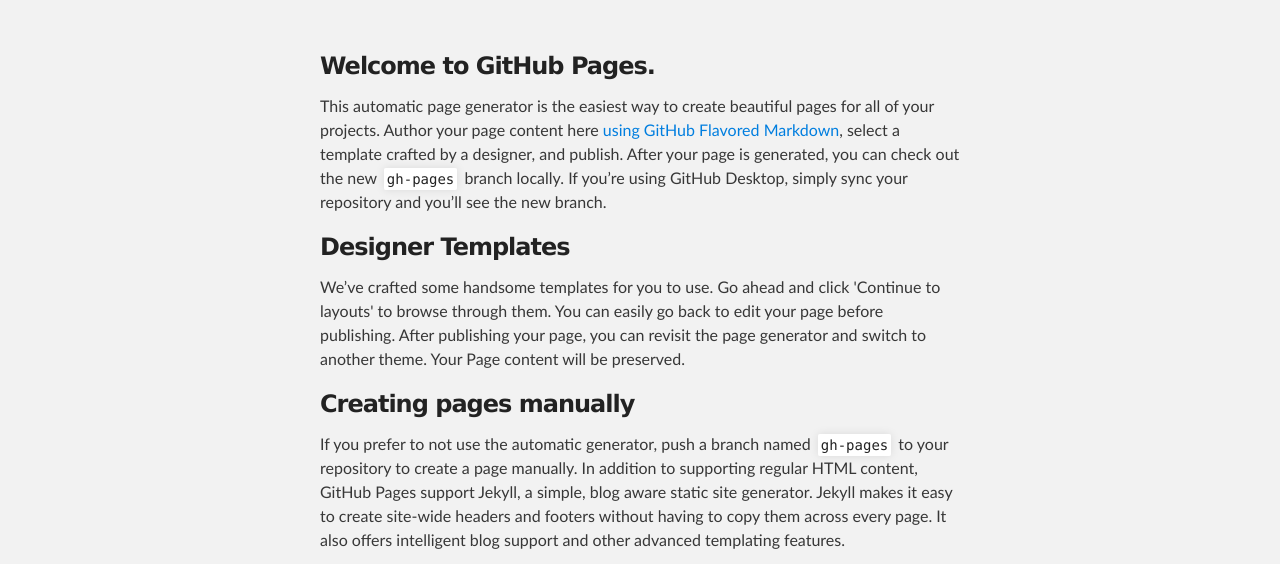
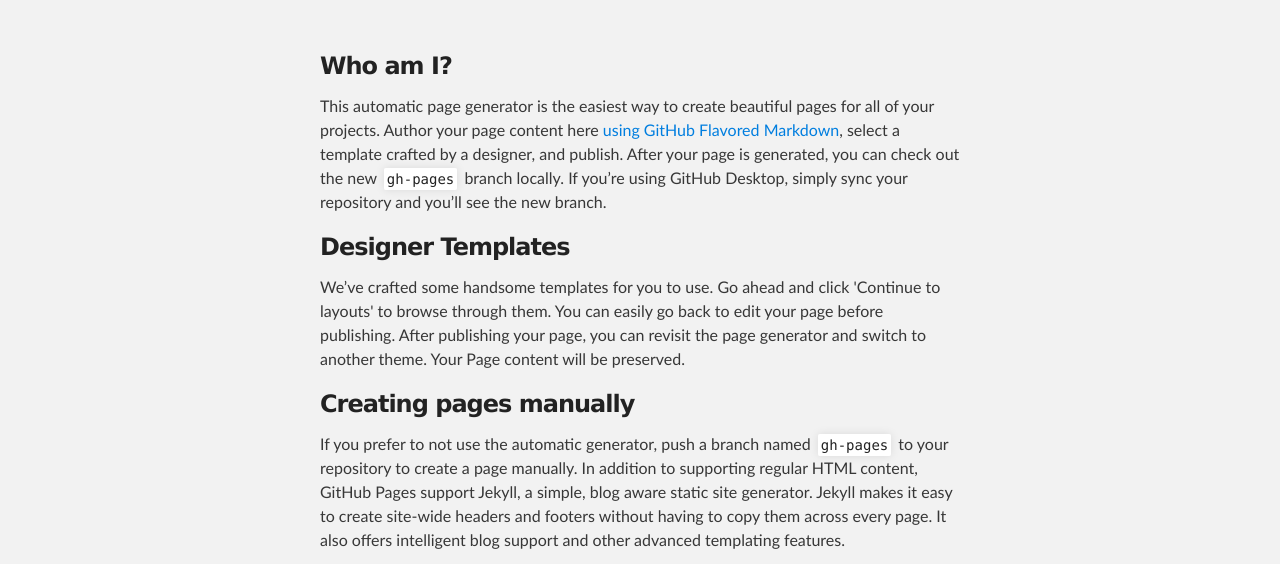
Before and after one commit to vazili89/vazili89.github.io, a plain HTML site: page index.html in a window 1280 px wide. Shown: the part 212-776 px from the top of the page. Drawn offline with Linux system fonts and the light colour scheme.

Commit message:
updated first paragraph title

```diff
--- a/index.html
+++ b/index.html
@@ -28,7 +28,7 @@
     <div id="main_content_wrap" class="outer">
       <section id="main_content" class="inner">
         <h3>
-<a id="welcome-to-github-pages" class="anchor" href="#welcome-to-github-pages" aria-hidden="true"><span aria-hidden="true" class="octicon octicon-link"></span></a>Welcome to GitHub Pages.</h3>
+<a id="Who-am-I?" class="anchor" href="#Who-am-I?" aria-hidden="true"><span aria-hidden="true" class="octicon octicon-link"></span></a>Who am I?</h3>
 
 <p>This automatic page generator is the easiest way to create beautiful pages for all of your projects. Author your page content here <a href="https://guides.github.com/features/mastering-markdown/">using GitHub Flavored Markdown</a>, select a template crafted by a designer, and publish. After your page is generated, you can check out the new <code>gh-pages</code> branch locally. If you’re using GitHub Desktop, simply sync your repository and you’ll see the new branch.</p>
 
```
